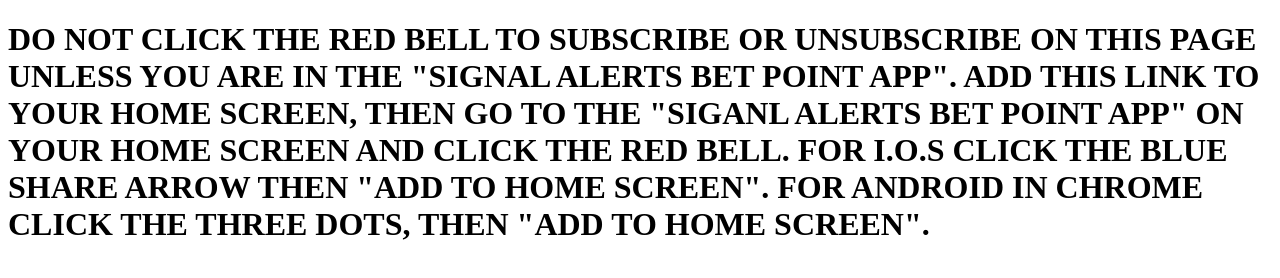
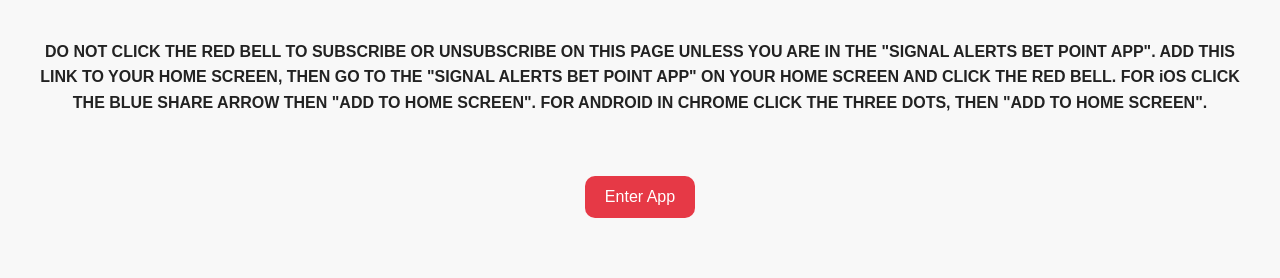
Before and after one commit to betpoint/betpoint.github.io, a plain HTML site: page index.html in a window 1280 px wide. Drawn offline with Linux system fonts and the light colour scheme.

Commit message:
Update index.html

```diff
--- a/index.html
+++ b/index.html
@@ -16,12 +16,9 @@
       await OneSignal.init({
         appId: "2b94ad70-2518-44d4-aaef-bfb95739206f",
         notifyButton: {
-            enable: true, // This will show the notification bell
+          enable: true, // Red bell visible after install
         },
       });
-
-        // Optional: If supported, show subscription prompt
-        // OneSignal.showSlidedownPrompt(); // Uncomment if you want to use the slide down prompt
     });
   </script>
 
@@ -38,8 +35,20 @@
     }
   </script>
 
-    <!-- Add to Home Screen Prompt -->
+  <!-- Styles -->
   <style>
+    body {
+      font-family: Arial, sans-serif;
+      text-align: center;
+      padding: 20px;
+      background: #f8f8f8;
+    }
+    h1 {
+      font-size: 16px;
+      color: #222;
+      line-height: 1.6;
+      margin-bottom: 40px;
+    }
     .a2hs-prompt {
       display: none;
       position: fixed;
@@ -47,13 +56,33 @@
       left: 10px;
       right: 10px;
       background: #fff;
-        padding: 10px;
+      padding: 12px;
       box-shadow: 0 0 10px rgba(0, 0, 0, 0.2);
       z-index: 1000;
+      border-radius: 10px;
+    }
+    button {
+      padding: 12px 20px;
+      font-size: 16px;
+      border: none;
+      border-radius: 10px;
+      cursor: pointer;
+    }
+    #addBtn {
+      background-color: #007bff;
+      color: white;
+    }
+    #enterAppBtn {
+      background-color: #e63946;
+      color: white;
+      margin-top: 20px;
     }
   </style>
+
+  <!-- Add to Home Screen Logic -->
   <script>
     let deferredPrompt;
+
     window.addEventListener('beforeinstallprompt', (e) => {
       e.preventDefault();
       deferredPrompt = e;
@@ -77,16 +106,27 @@
       document.getElementById('a2hs-prompt').style.display = 'none';
       console.log('PWA was installed');
     });
+
+    function enterApp() {
+      window.location.href = 'https://thebetpoint.app';
+    }
   </script>
 </head>
 <body>
-    <h1>DO NOT CLICK THE RED BELL TO SUBSCRIBE OR UNSUBSCRIBE ON THIS PAGE UNLESS YOU ARE IN THE "SIGNAL ALERTS BET POINT APP". ADD THIS LINK TO YOUR HOME SCREEN, THEN GO TO THE "SIGANL ALERTS BET POINT APP" ON YOUR HOME SCREEN AND CLICK THE RED BELL.   FOR I.O.S CLICK THE BLUE SHARE ARROW THEN "ADD TO HOME SCREEN".  FOR ANDROID IN CHROME CLICK THE THREE DOTS, THEN "ADD TO HOME SCREEN". </h1>
-    <!--  -->
+  <h1>
+    DO NOT CLICK THE RED BELL TO SUBSCRIBE OR UNSUBSCRIBE ON THIS PAGE UNLESS YOU ARE IN THE "SIGNAL ALERTS BET POINT APP".
+    ADD THIS LINK TO YOUR HOME SCREEN, THEN GO TO THE "SIGNAL ALERTS BET POINT APP" ON YOUR HOME SCREEN AND CLICK THE RED BELL.
+    FOR iOS CLICK THE BLUE SHARE ARROW THEN "ADD TO HOME SCREEN".
+    FOR ANDROID IN CHROME CLICK THE THREE DOTS, THEN "ADD TO HOME SCREEN".
+  </h1>
 
   <!-- Add to Home Screen Prompt -->
   <div id="a2hs-prompt" class="a2hs-prompt">
-      <p>ADD THIS APP TO YOUR HOME SCREEN, ONCE INSTALLED CLICK THE RED BELL TO SUBSCRIBE TO NOTIFICATIONS.</p>
-      <button onclick="addToHomeScreen()">Add to Home Screen</button>
+    <p>ADD THIS APP TO YOUR HOME SCREEN, THEN CLICK THE RED BELL TO SUBSCRIBE TO NOTIFICATIONS.</p>
+    <button id="addBtn" onclick="addToHomeScreen()">Add to Home Screen</button>
   </div>
+
+  <!-- Enter App Button -->
+  <button id="enterAppBtn" onclick="enterApp()">Enter App</button>
 </body>
 </html>
```
Lines whose indentation alone changed are shown as unchanged.
